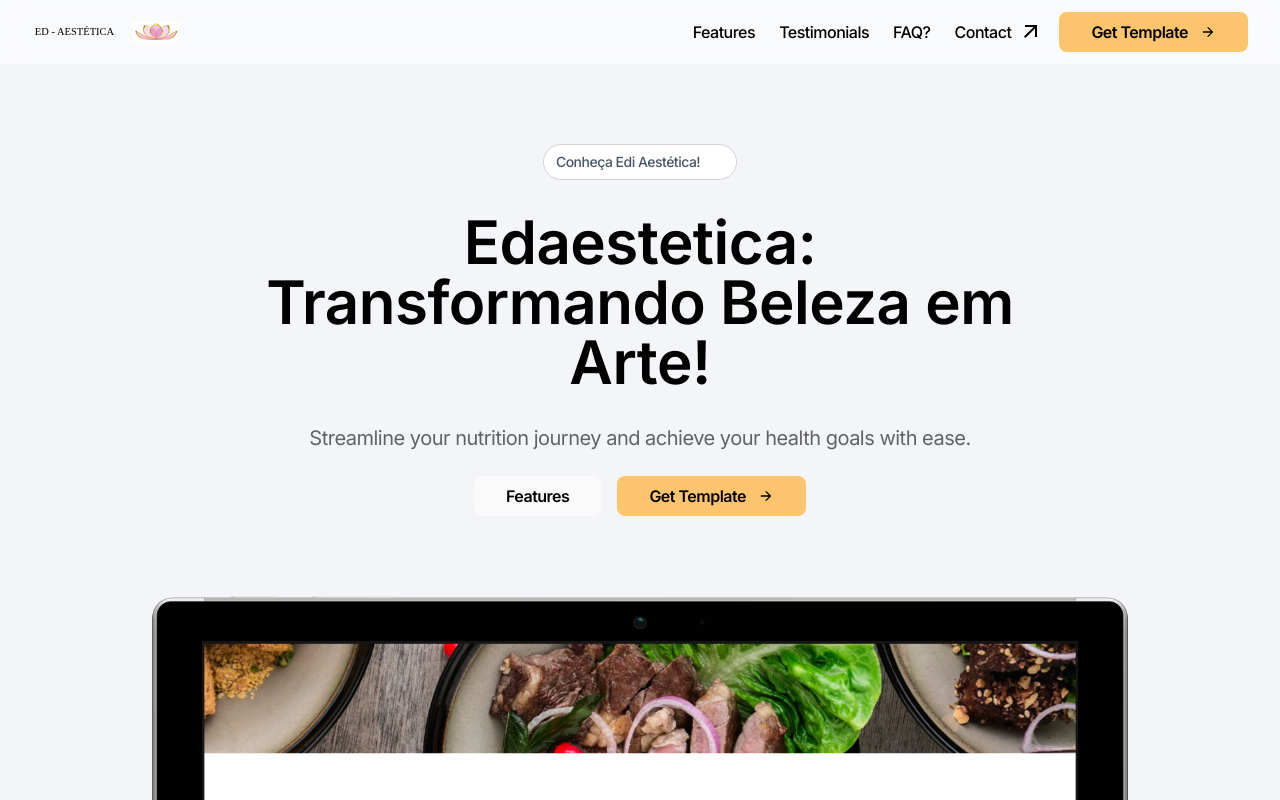
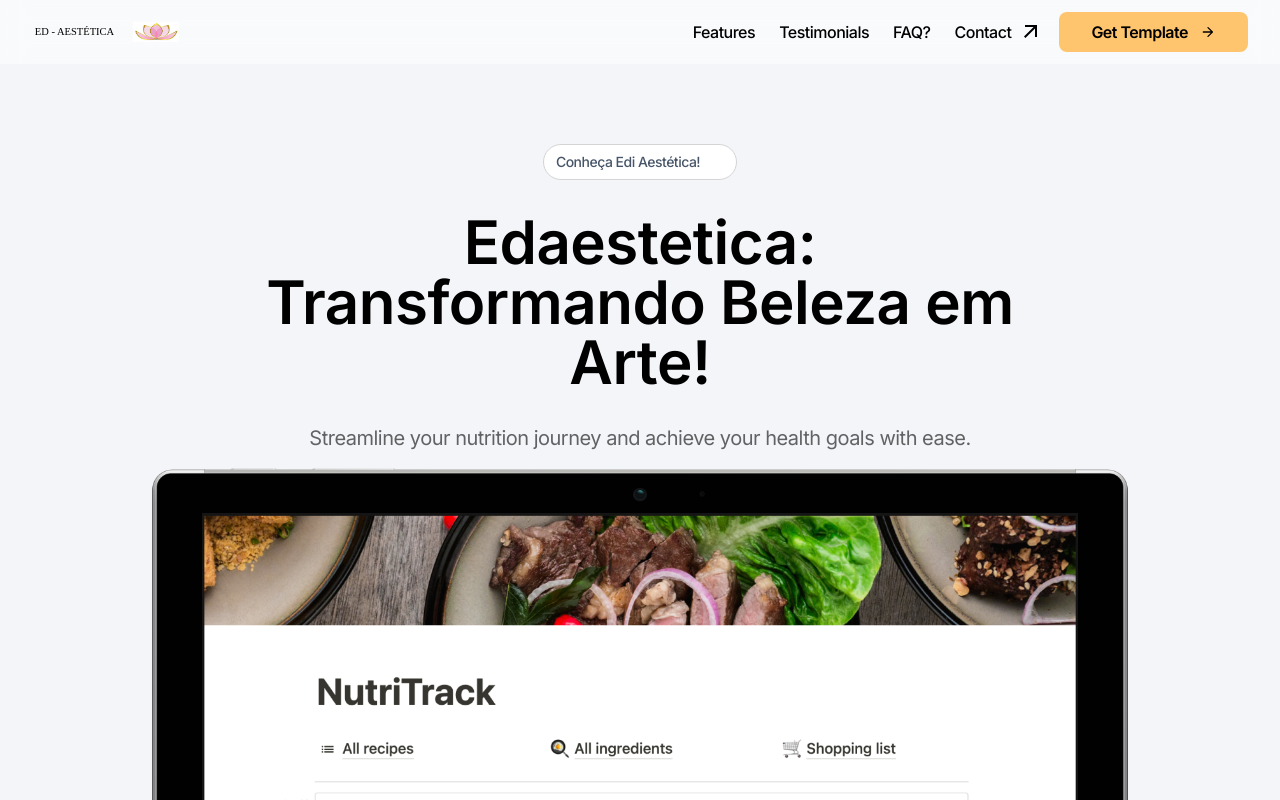
Before and after one commit to caiocesarcosta/landing-page-adiestetica, a Next.js app: page / in a window 1280 px wide. Shown: the top 800 px of the page. Built offline with nearby package versions, Linux system fonts and the light colour scheme; some icons are missing.

Commit message:
delelete template

```diff
--- a/components/Banner/HomeBanner.js
+++ b/components/Banner/HomeBanner.js
@@ -33,7 +33,7 @@ export const HomeBanner = () => {
                             health goals with ease.{" "}
                         </p>
                     </Content>
-                    <div className="mt-6 mb-16 text-center">
+                    {/* <div className="mt-6 mb-16 text-center">
                         <ButtonGroup alignment="center">
                             <Button href="#features">Features</Button>
                             <a
@@ -45,7 +45,7 @@ export const HomeBanner = () => {
                                 <Icon icon="material-symbols:arrow-forward-rounded" />
                             </a>
                         </ButtonGroup>
-                    </div>
+                    </div> */}
                 </MotionBTTContainer>
                 {/* Appear Fourth */}
                 <MotionBTTContainer transition={{ delay: 0.8, duration: 0.5 }}>
```
